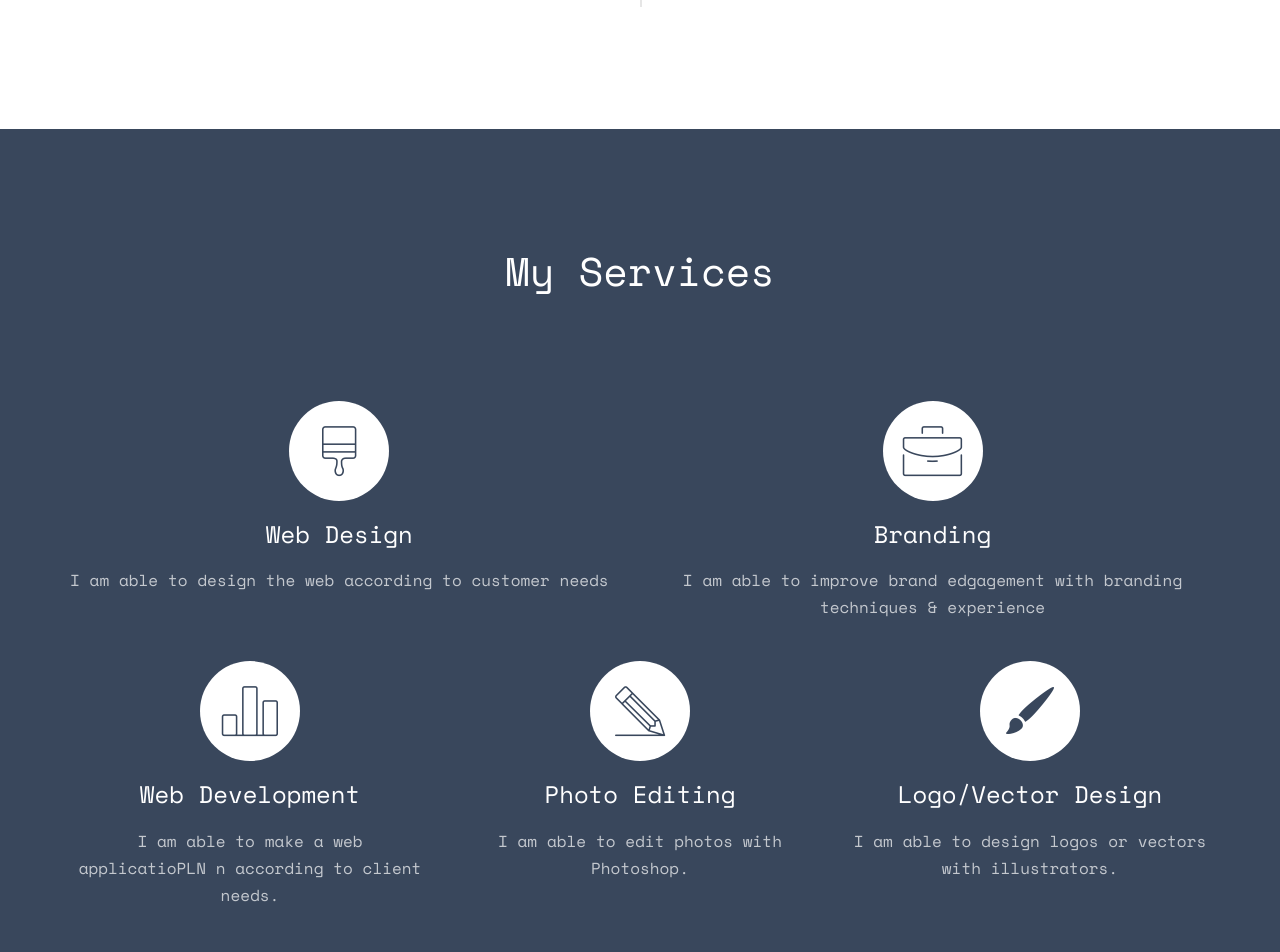
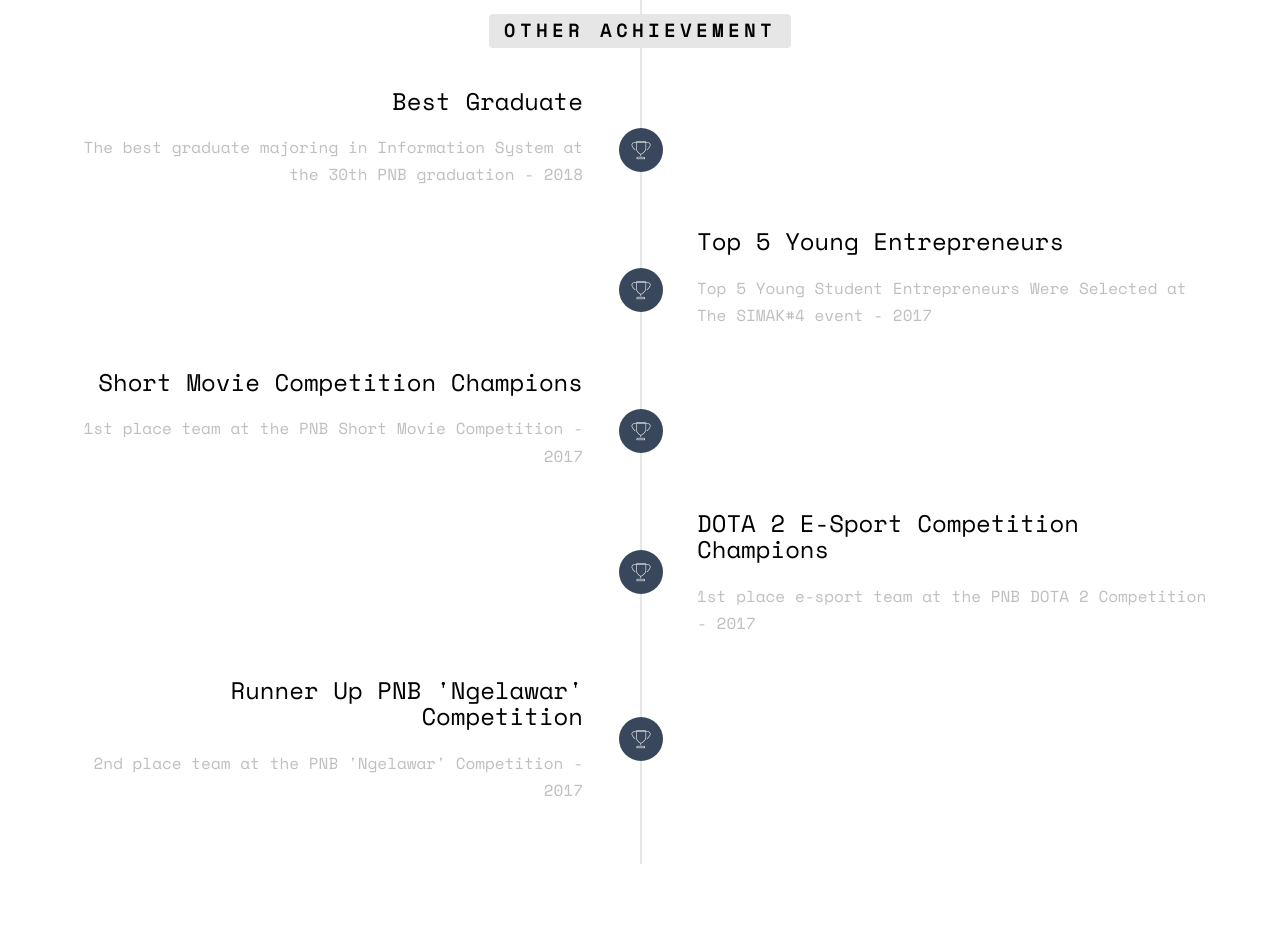
Before and after one commit to mahagirinda/mahagirinda.github.io, a plain HTML site: page index.html in a window 1280 px wide. Shown: the part 3880-4832 px from the top of the page. Drawn offline with nearby package versions, Linux system fonts and the light colour scheme; some packages are replaced by stand-ins of ours; no server answers; files whose address does not match are found by name.

Commit message:
content improvements

```diff
--- a/index.html
+++ b/index.html
@@ -11,10 +11,10 @@
 
   	<!-- Facebook and Twitter integration -->
 	<meta property="og:title" content="Welcome to My Page"/>
-	<meta property="og:image" content="mahagirinda.github.com"/>
-	<meta property="og:url" content=""/>
-	<meta property="og:site_name" content="about Maha Girinda"/>
-	<meta property="og:description" content="Hello there!"/>
+	<meta property="og:image" content="https://mahagirinda.github.io/images/user-1.jpg"/>
+	<meta property="og:url" content="mahagirinda.github.com"/>
+	<meta property="og:site_name" content="Maha Girinda Praba"/>
+	<meta property="og:description" content="Hello there! Here is my Portfolio Web Page. Lets get in touch if you were interested with my services"/>
 
 	<link href="https://fonts.googleapis.com/css?family=Space+Mono" rel="stylesheet">
 	<link href="https://fonts.googleapis.com/css?family=Kaushan+Script" rel="stylesheet">
@@ -214,7 +214,7 @@
 								</div>
 							</div>
 						</li>
-						<li class="timeline-inverted animate-box">
+						<li class="animate-box timeline-inverted">
 							<div class="timeline-badge"><i class="icon-graduation-cap"></i></div>
 							<div class="timeline-panel">
 								<div class="timeline-heading">
@@ -223,6 +223,56 @@
 								</div>
 								<div class="timeline-body">
 									<p>Information System</p>
+								</div>
+							</div>
+						</li>
+
+						<br>
+						<li class="timeline-heading text-center animate-box">
+							<div><h3>Other Achievement</h3></div>
+						</li>
+						<li class="animate-box timeline-unverted">
+							<div class="timeline-badge"><i class="icon-trophy"></i></div>
+							<div class="timeline-panel">
+								<div class="timeline-heading">
+									<h3 class="timeline-title">Best Graduate</h3>
+									<span class="company">The best graduate majoring in Information System at the 30th PNB graduation - 2018</span>
+								</div>
+							</div>
+						</li>
+						<li class="animate-box timeline-inverted">
+							<div class="timeline-badge"><i class="icon-trophy"></i></div>
+							<div class="timeline-panel">
+								<div class="timeline-heading">
+									<h3 class="timeline-title">Top 5 Young Entrepreneurs</h3>
+									<span class="company">Top 5 Young Student Entrepreneurs Were Selected at The SIMAK#4 event - 2017</span>
+								</div>
+							</div>
+						</li>
+						<li class="animate-box timeline-unverted">
+							<div class="timeline-badge"><i class="icon-trophy"></i></div>
+							<div class="timeline-panel">
+								<div class="timeline-heading">
+									<h3 class="timeline-title">Short Movie Competition Champions</h3>
+									<span class="company">1st place team at the PNB Short Movie Competition - 2017</span>
+								</div>
+							</div>
+						</li>
+						<li class="animate-box timeline-inverted">
+							<div class="timeline-badge"><i class="icon-trophy"></i></div>
+							<div class="timeline-panel">
+								<div class="timeline-heading">
+									<h3 class="timeline-title">DOTA 2 E-Sport Competition Champions</h3>
+									<span class="company">1st place e-sport team at the PNB DOTA 2 Competition - 2017</span>
+								</div>
+							</div>
+						</li>
+						<li class="animate-box timeline-unverted">
+							<div class="timeline-badge"><i class="icon-trophy"></i></div>
+							<div class="timeline-panel">
+								<div class="timeline-heading">
+									<h3 class="timeline-title">Runner Up PNB 'Ngelawar' Competition</h3>
+									<span class="company">2nd place team at the PNB 'Ngelawar' Competition - 2017</span>
 								</div>
 							</div>
 						</li>
@@ -274,7 +324,7 @@
 							</span>
 							<div class="feature-copy">
 								<h3>Web Development</h3>
-								<p>I am able to make a web applicatioPLN n according to client needs.</p>
+								<p>I am able to make a web application according to client needs.</p>
 							</div>
 						</div>
 					</div>
@@ -285,7 +335,7 @@
 							</span>
 							<div class="feature-copy">
 								<h3>Photo Editing</h3>
-								<p>I am able to edit photos with Photoshop.</p>
+								<p>I am able to edit photos with Photoshop by customer needs.</p>
 							</div>
 						</div>
 
@@ -297,7 +347,7 @@
 							</span>
 							<div class="feature-copy">
 								<h3>Logo/Vector Design</h3>
-								<p>I am able to design logos or vectors with illustrators.</p>
+								<p>I am able to design logos or vectors with illustrators by customer needs.</p>
 							</div>
 						</div>
 					</div>
```
